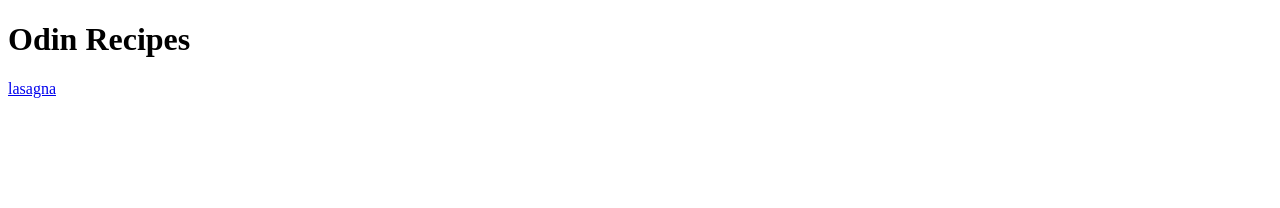
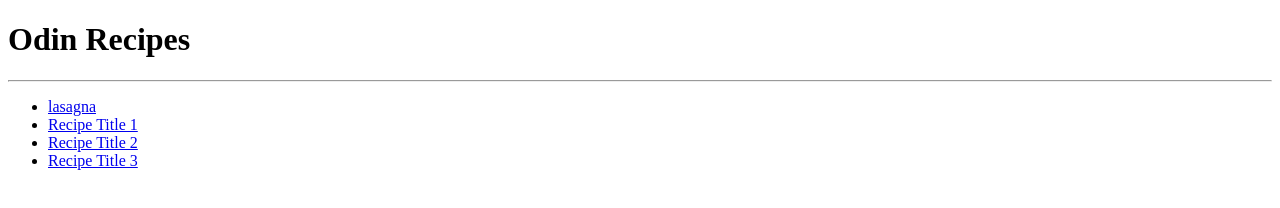
Before and after one commit to Anyikabs/odin-recipes, a plain HTML site: page index.html in a window 1280 px wide. Drawn offline with Linux system fonts and the light colour scheme.

```diff
--- a/index.html
+++ b/index.html
@@ -8,7 +8,13 @@
 </head>
 <body>
     <h1>Odin Recipes</h1>
-    <a href="recipes/lasagna.html">lasagna</a>
+    <hr>
+    <ul>
+        <li><a href="recipes/lasagna.html">lasagna</a></li>
+        <li><a href="recipes/yourrecipe.html">Recipe Title 1</a></li>
+        <li><a href="recipes/yourrecipe.html">Recipe Title 2</a></li>
+        <li><a href="recipes/yourrecipe.html">Recipe Title 3</a></li>
+      </ul>
 
 </body>
 </html>
```
